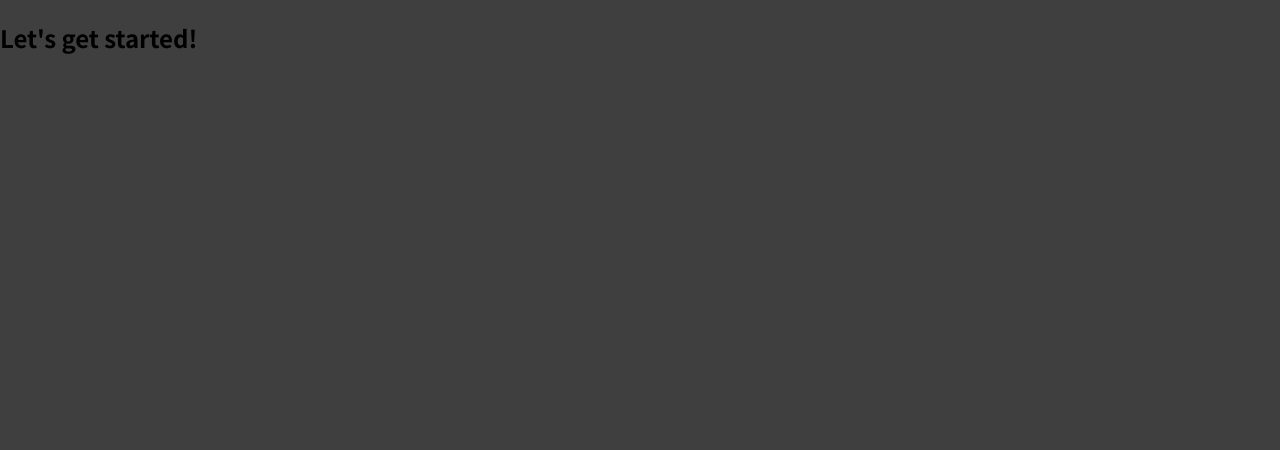
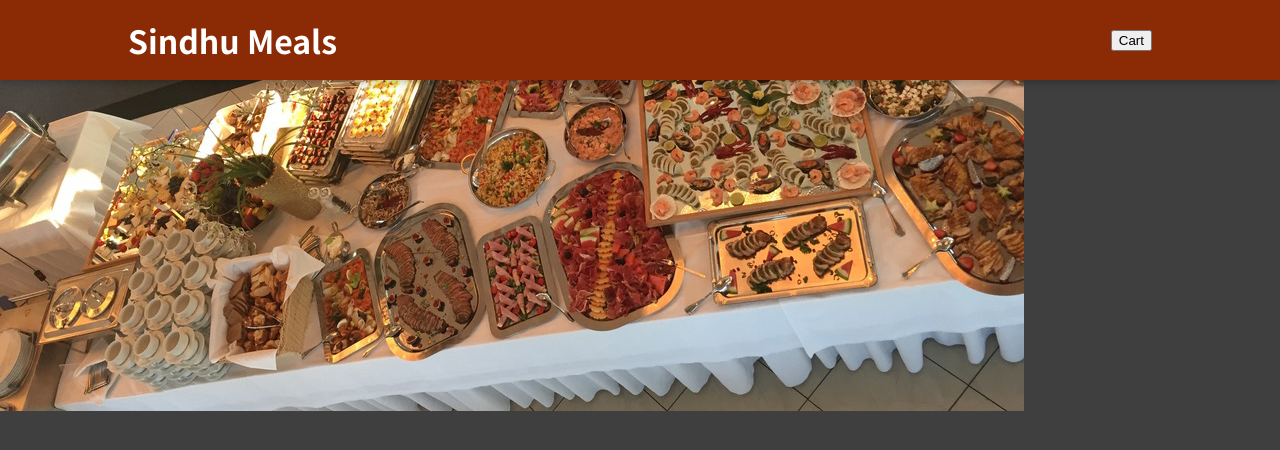
Before and after one commit to Eshwar17/Food-Ordering-Application, a React (Create React App) app: page / in a window 1280 px wide. Shown: the top 450 px of the page. Built offline with nearby package versions, Linux system fonts and the light colour scheme.

Commit message:
Added the Header component and styled it

```diff
--- a/src/App.js
+++ b/src/App.js
@@ -1,8 +1,10 @@
+import Header from "./components/Layout/Header";
+
 function App() {
   return (
-    <div>
-      <h2>Let's get started!</h2>
-    </div>
+    <>
+      <Header />
+    </>
   );
 }
 
--- a/src/components/Layout/Header.js
+++ b/src/components/Layout/Header.js
@@ -1,13 +1,17 @@
-import React from 'react'
+import React from 'react';
+import mealsImage from '../../assets/meals.jpg';
+import classes from './Header.module.css';
 
 const Header = (props) => {
   return (
     <React.Fragment>
-        <header>
+        <header className={classes.header}>
             <h1>Sindhu Meals</h1>
-            <button></button>
+            <button>Cart</button>
         </header>
-        <div></div>
+        <div className={classes['main-img']}>
+            <img src={mealsImage} alt="A table full of delicious food" />
+        </div>
     </React.Fragment>
   )
 }
```
